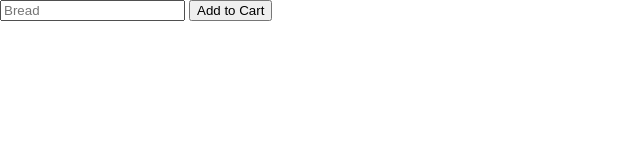
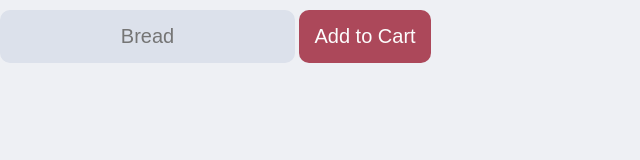
Before and after one commit to roshinjimmy/grocify, a plain HTML site: page index.html in a window 1280 px wide. Shown: the whole page, without its empty margins (0-640 px from the left). Drawn offline with Linux system fonts and the light colour scheme.

Commit message:
Homepage CSS Added

```diff
--- a/index.css
+++ b/index.css
@@ -1,4 +1,44 @@
-html,body{
-    margin: 0;
-    padding: 0;
+html,
+body {
+  margin: 0;
+  padding: 0;
+  font-family: 'Rubik',sans-serif;
+  background-color: #eef0f4;
 }
+
+.container{
+  display: flex;
+  flex-direction: column;
+  max-width: 320px;
+  margin: 30px auto;
+}
+
+img{
+  width: 150px;
+  margin: 0 auto;
+}
+
+input{
+  color: #432000;
+  background-color: #dce1eb;
+  border: 0;
+  padding: 15px;
+  border-radius: 10px;
+  font-size: 20px;
+  text-align: center;
+  font-family: 'Rubik',sans-serif;
+  margin: 10px 0;
+
+}
+
+button{
+  color: #fdfdfd;
+  background-color: #ac485a;
+  border: 0;
+  padding: 15px;
+  border-radius: 10px;
+  font-size: 20px;
+  text-align: center;
+  font-family: 'Rubik',sans-serif;
+
+}
```
Also changed, not shown: assets/cart.png (added).
